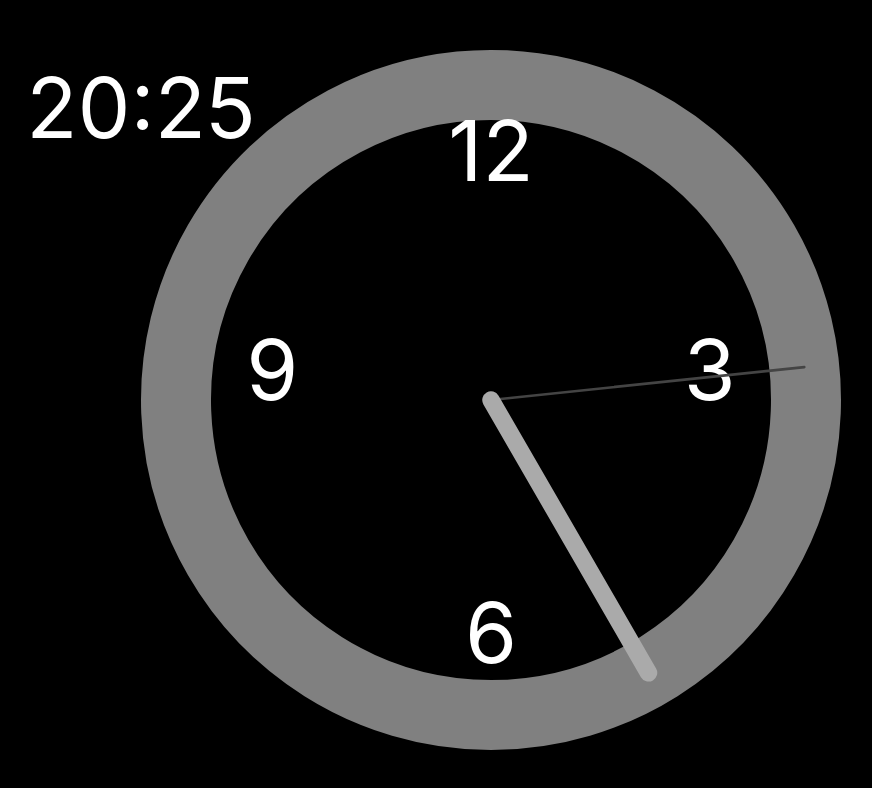
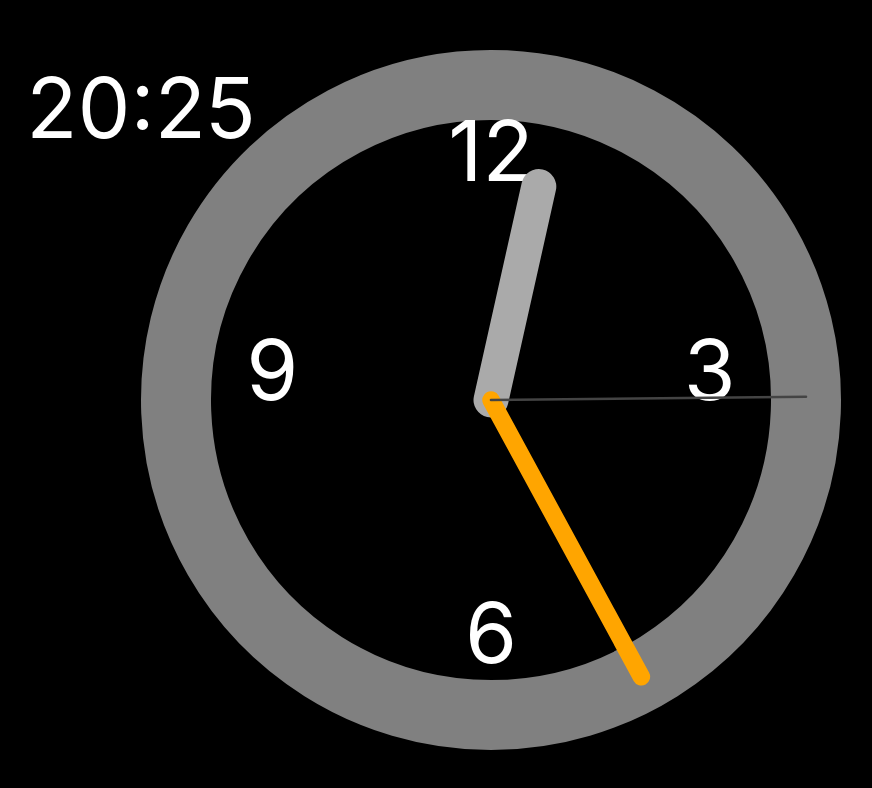
Before and after one commit to fearlessforhim/morning-clock, a React (Create React App) app: page / in a window 1280 px wide. Shown: the top 788 px of the page, without its empty margins (149-1021 px from the left). Built offline with nearby package versions, Linux system fonts and the light colour scheme.

Commit message:
More fine grained movement

```diff
--- a/src/App.js
+++ b/src/App.js
@@ -9,7 +9,7 @@ function App() {
   useEffect(() => {
     setTimeout(() => {
       setNow(new Date());
-    }, 500);
+    }, 100);
   }, [now]);
 
   let additionalText = [
@@ -19,18 +19,24 @@ function App() {
       textAnchor={'middle'}
       style={{'fontSize': '48px'}}
       strokeWidth={'1px'}
-      textStroke={'white'}
       fill={'white'}
     >
       {`${now.getHours()}:${now.getMinutes() < 10 ? `0${now.getMinutes()}` : now.getMinutes()}`}
     </text>
   ];
 
-
+  let nowMillis = new Date().getTime();
+  let secondHandDegrees = ((nowMillis % 60000)/60000) * 360;
+  let minuteHandDegrees = ((nowMillis % 3600000)/3600000) * 360;
+  let millisIntoDay = nowMillis % 86400000;
+  let secondsIntoDay = millisIntoDay / 1000;
+  let minutesIntoDay = secondsIntoDay / 60;
+  let hoursAfter12 = (minutesIntoDay / 60) - 8 - 12;//PST offset
+  let hourHandDegrees = (hoursAfter12 / 12) * 360;
 
   let arcs = () => {
     let arcBuilder = new ArcBuilder();
-    let wakeHour = 6;
+    let wakeHour = 14;
     let wakeMinute = 30;
 
     arcBuilder.addConfig({startDegrees: 0, lengthInDegrees: (59.99999/60) * 360, color: 'gray', rounded: true});
@@ -44,7 +50,6 @@ function App() {
           textAnchor={'middle'}
           style={{'fontSize': '32px'}}
           strokeWidth={'1px'}
-          textStroke={'white'}
           fill={'white'}
         >
           Wake Up!
@@ -63,7 +68,6 @@ function App() {
             textAnchor={'middle'}
             style={{'fontSize': '32px'}}
             strokeWidth={'1px'}
-            textStroke={'white'}
             fill={'white'}
           >
             Get Dressed
@@ -78,7 +82,6 @@ function App() {
             textAnchor={'middle'}
             style={{'fontSize': '32px'}}
             strokeWidth={'1px'}
-            textStroke={'white'}
             fill={'white'}
           >
             Breakfast
@@ -94,7 +97,6 @@ function App() {
           textAnchor={'middle'}
           style={{'fontSize': '32px'}}
           strokeWidth={'1px'}
-          textStroke={'white'}
           fill={'white'}
         >
           Get Dressed
@@ -108,7 +110,6 @@ function App() {
           textAnchor={'middle'}
           style={{'fontSize': '32px'}}
           strokeWidth={'1px'}
-          textStroke={'white'}
           fill={'white'}
         >
           Breakfast
@@ -122,7 +123,6 @@ function App() {
           textAnchor={'middle'}
           style={{'fontSize': '32px'}}
           strokeWidth={'1px'}
-          textStroke={'white'}
           fill={'white'}
         >
           Play Time
@@ -136,7 +136,6 @@ function App() {
           textAnchor={'middle'}
           style={{'fontSize': '24px'}}
           strokeWidth={'1px'}
-          textStroke={'white'}
           fill={'white'}
         >
           Shoes and jackets
@@ -150,7 +149,6 @@ function App() {
           textAnchor={'middle'}
           style={{'fontSize': '32px'}}
           strokeWidth={'1px'}
-          textStroke={'white'}
           fill={'white'}
         >
           To the car
@@ -160,9 +158,6 @@ function App() {
 
     return arcBuilder.getArcs();
   }
-
-  let currentSecondRotationDegree = (now.getSeconds()/60) * 360;;
-  let currentMinuteRotationDegree = (now.getMinutes()/60) * 360;
 
   return (
     <div className="App">
@@ -183,7 +178,6 @@ function App() {
             textAnchor={'middle'}
             style={{'fontSize': '48px'}}
             strokeWidth={'1px'}
-            textStroke={'white'}
             fill={'white'}
           >
             12
@@ -194,7 +188,6 @@ function App() {
            textAnchor={'middle'}
            style={{'fontSize': '48px'}}
            strokeWidth={'1px'}
-           textStroke={'white'}
            fill={'white'}
          >
            3
@@ -205,7 +198,6 @@ function App() {
            textAnchor={'middle'}
            style={{'fontSize': '48px'}}
            strokeWidth={'1px'}
-           textStroke={'white'}
            fill={'white'}
          >
            6
@@ -216,19 +208,19 @@ function App() {
           textAnchor={'middle'}
           style={{'fontSize': '48px'}}
           strokeWidth={'1px'}
-          textStroke={'white'}
           fill={'white'}
         >
           9
         </text>
         {additionalText.map(t => t)}
+
         <line
          x1="200"
          y1="200"
           x2="200"
-          y2="20"
-          style={{stroke: '#444', 'strokeWidth': 1.5}}
-          transform={`rotate(${currentSecondRotationDegree} 200 200)`}
+          y2="75"
+          style={{stroke: '#AAA', 'strokeWidth': 20}}
+          transform={`rotate(${hourHandDegrees} 200 200)`}
           strokeLinecap={'round'}
         />
         <line
@@ -236,8 +228,17 @@ function App() {
          y1="200"
           x2="200"
           y2="20"
-          style={{stroke: '#AAA', 'strokeWidth': 10}}
-          transform={`rotate(${currentMinuteRotationDegree} 200 200)`}
+          style={{stroke: 'orange', 'strokeWidth': 10}}
+          transform={`rotate(${minuteHandDegrees} 200 200)`}
+          strokeLinecap={'round'}
+        />
+        <line
+         x1="200"
+         y1="200"
+          x2="200"
+          y2="20"
+          style={{stroke: '#444', 'strokeWidth': 1.5}}
+          transform={`rotate(${secondHandDegrees} 200 200)`}
           strokeLinecap={'round'}
         />
           </svg>
```
